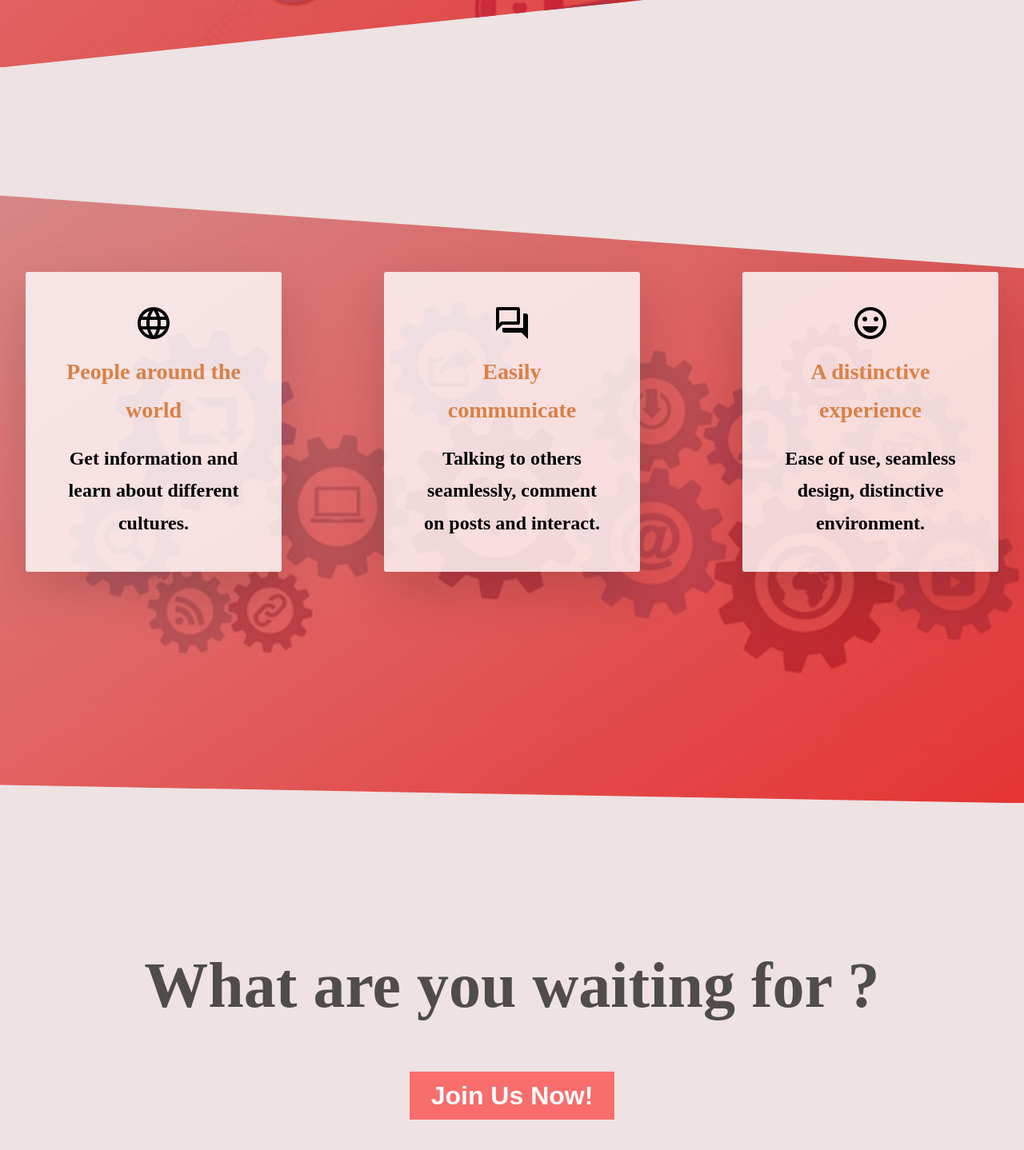
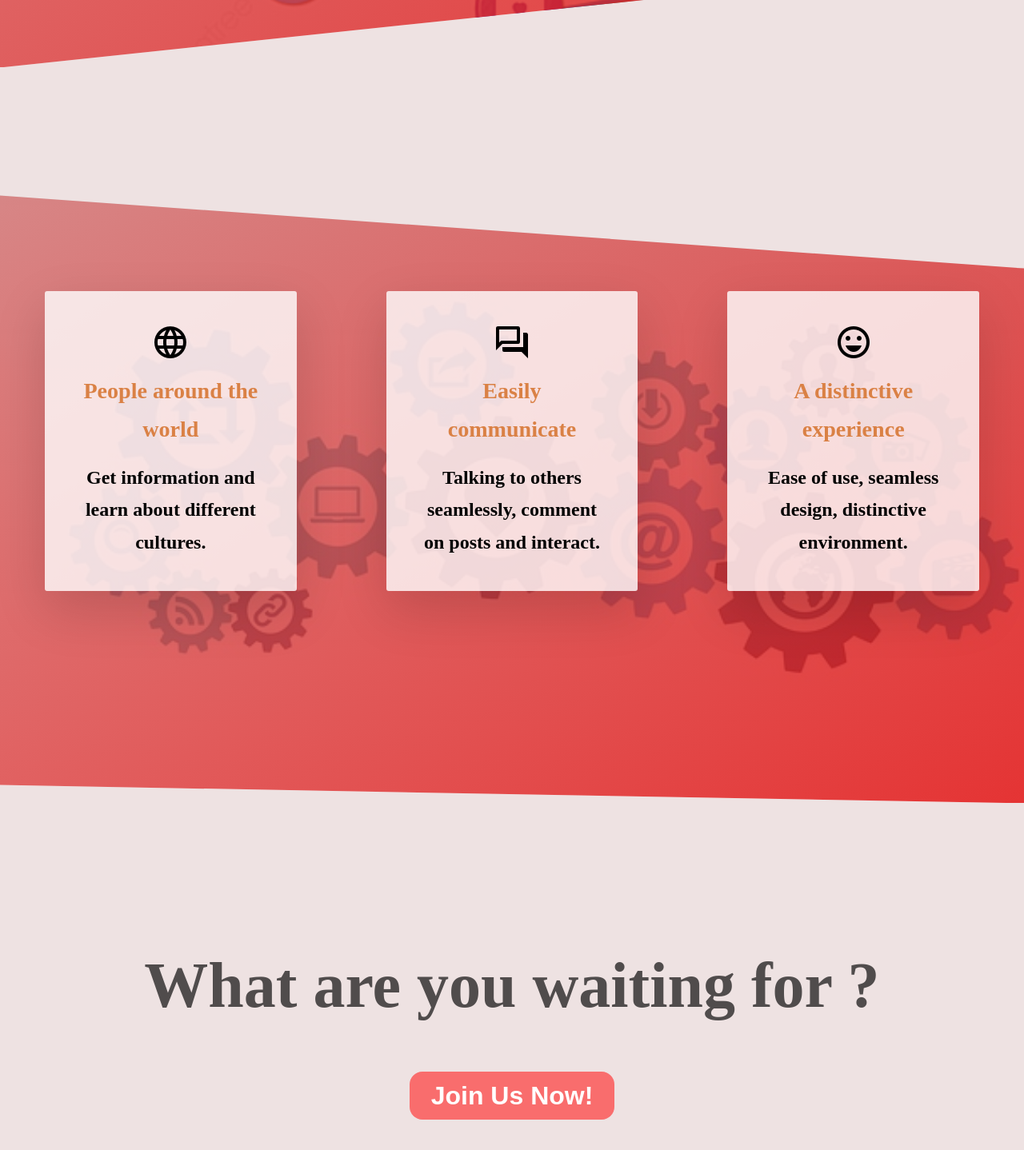
Before and after one commit to together-project-5/MERAKI_Academy_Project_5, a React (Create React App) app in the folder frontend/: page /together in a window 1280 px wide. Shown: the part 656-2094 px from the top of the page at 80% size. Built offline with nearby package versions, Linux system fonts and the light colour scheme.

Commit message:
save changes

```diff
--- a/frontend/src/components/together/style.css
+++ b/frontend/src/components/together/style.css
@@ -85,7 +85,7 @@ body {
   background-color: rgba(255, 255, 255, 0.8);
   font-size: 1.5rem;
   padding: 2.5rem;
-  margin: 2rem;
+  margin: 3.5rem;
   text-align: center;
   border-radius: 3px;
   box-shadow: 0 1.5rem 4rem rgba(0, 0, 0, 0.15);
@@ -135,4 +135,10 @@ body {
   background-color: #fd5050cb;
   color: #fff;
   border: #fff;
+  border-radius: 1rem;
 }
+
+.joinButton:hover{
+  cursor: pointer;
+  transform: scale(1.5);
+}
```
